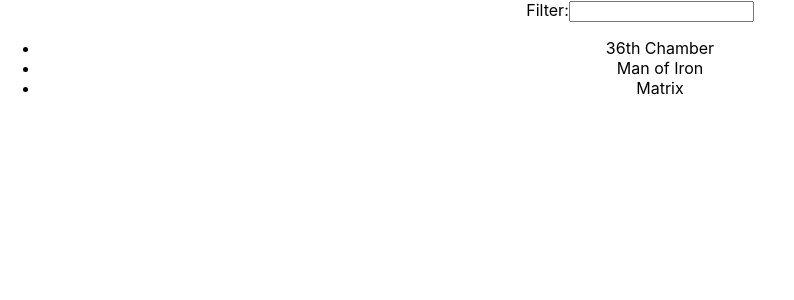
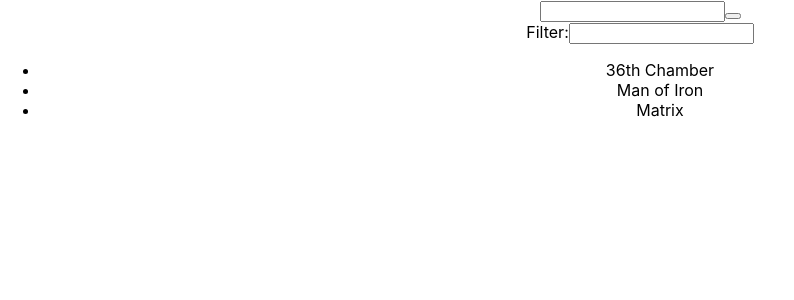
Before and after one commit to Mitch4sho/LevelupReact.js, a React (Create React App) app: page / in a window 1280 px wide. Shown: the top 300 px of the page, without its empty margins (0-794 px from the left). Built offline with nearby package versions, Linux system fonts and the light colour scheme.

Commit message:
learning how to use propTypes and how to use Refs

```diff
--- a/package.json
+++ b/package.json
@@ -6,6 +6,7 @@
     "@testing-library/jest-dom": "^4.2.4",
     "@testing-library/react": "^9.5.0",
     "@testing-library/user-event": "^7.2.1",
+    "prop-types": "^15.7.2",
     "react": "^17.0.0",
     "react-dom": "^17.0.0",
     "react-scripts": "3.4.4"
--- a/src/movies/Movie.js
+++ b/src/movies/Movie.js
@@ -1,5 +1,14 @@
 import React from "react";
+import PropTypes from "prop-types"
 
 export function Movie({ movie }) {
   return <li>{movie.name}</li>;
 }
+
+//Proptypes this makes debugging a lot easier!
+
+Movie.propTypes = {
+  movie: PropTypes.shape({
+    name: PropTypes.string.isRequired
+  }).isRequired
+}
--- a/src/movies/MoviesList.js
+++ b/src/movies/MoviesList.js
@@ -1,4 +1,4 @@
-import React, { useState } from "react";
+import React, { useState, useRef } from "react";
 import { Movie } from "./Movie";
 import { Filter } from "../Filter";
 
@@ -17,8 +17,18 @@
 export function MoviesList() {
   const [filter, setFilter] = useState("");
 
+  // a way to access the Dom and use certain methods in regular React
+  const ulRef = useRef(null);
+  const ref = useRef(null)
+
   return (
-    <div>
+    <div ref={ulRef}>
+    <form onSumbit ={(e) => {
+      e.preventDefault()
+    }}>
+      <input ref = {ref} />
+      <button />
+    </form>
       <Filter filter={filter} setFilter={setFilter} />
       <ul>
         {movies
```
Also changed, not shown: src/Filter.js (+9 -0 lines), 1 other file (tests, documents, lock files or other folders).
